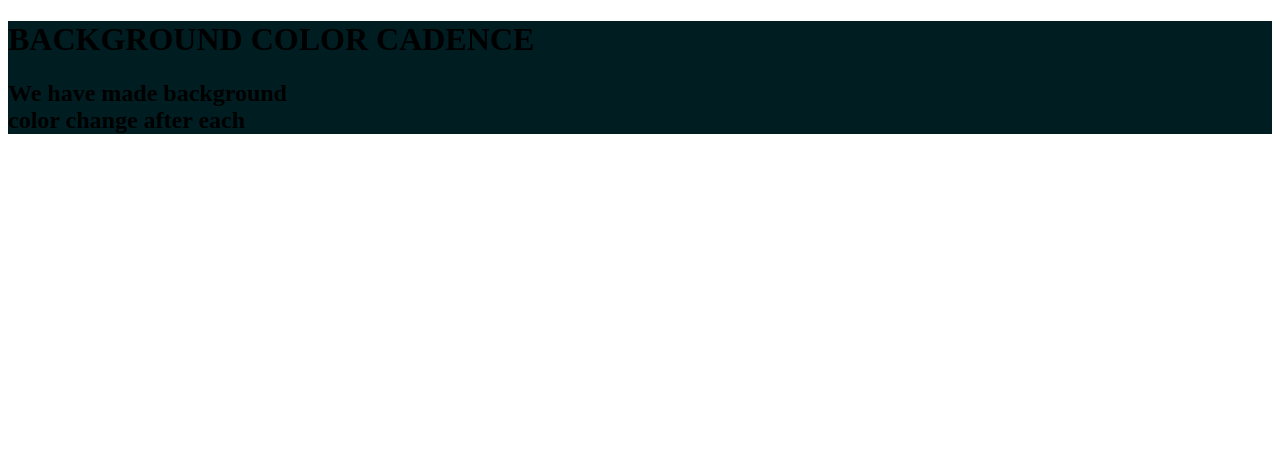
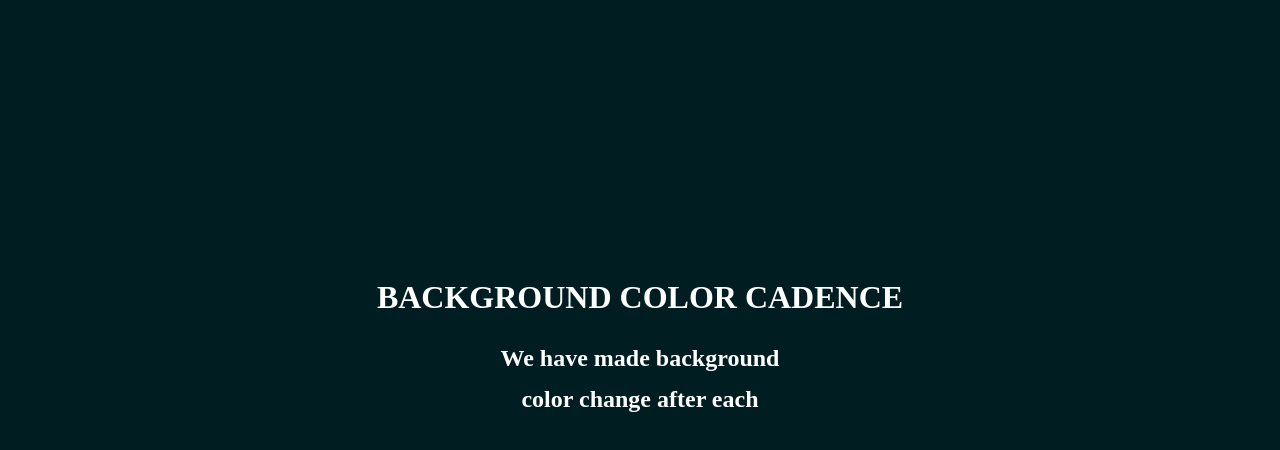
Before and after one commit to Ray-B-Ouamba/BACKGROUND-COLOR-CADENCE, a plain HTML site: page index.html in a window 1280 px wide. Drawn offline with Linux system fonts and the light colour scheme.

Commit message:
Update styles.css

```diff
--- a/styles.css
+++ b/styles.css
@@ -1,4 +1,9 @@
-*{
-  background-image: url(Images/img2.PNG);
+body{
+  text-align: center;
+  padding-top: 250px;
+  color :white;
 
 }
+h2{
+  line-height: 170%;
+}
```
